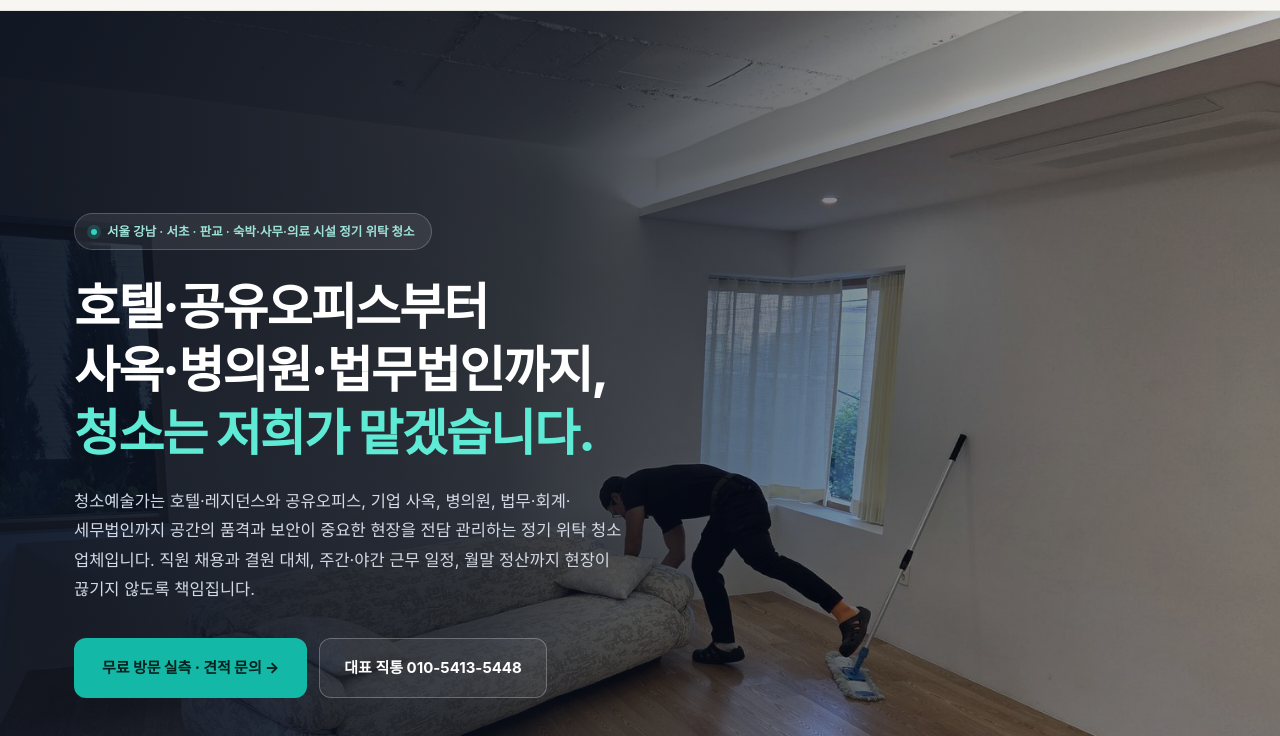
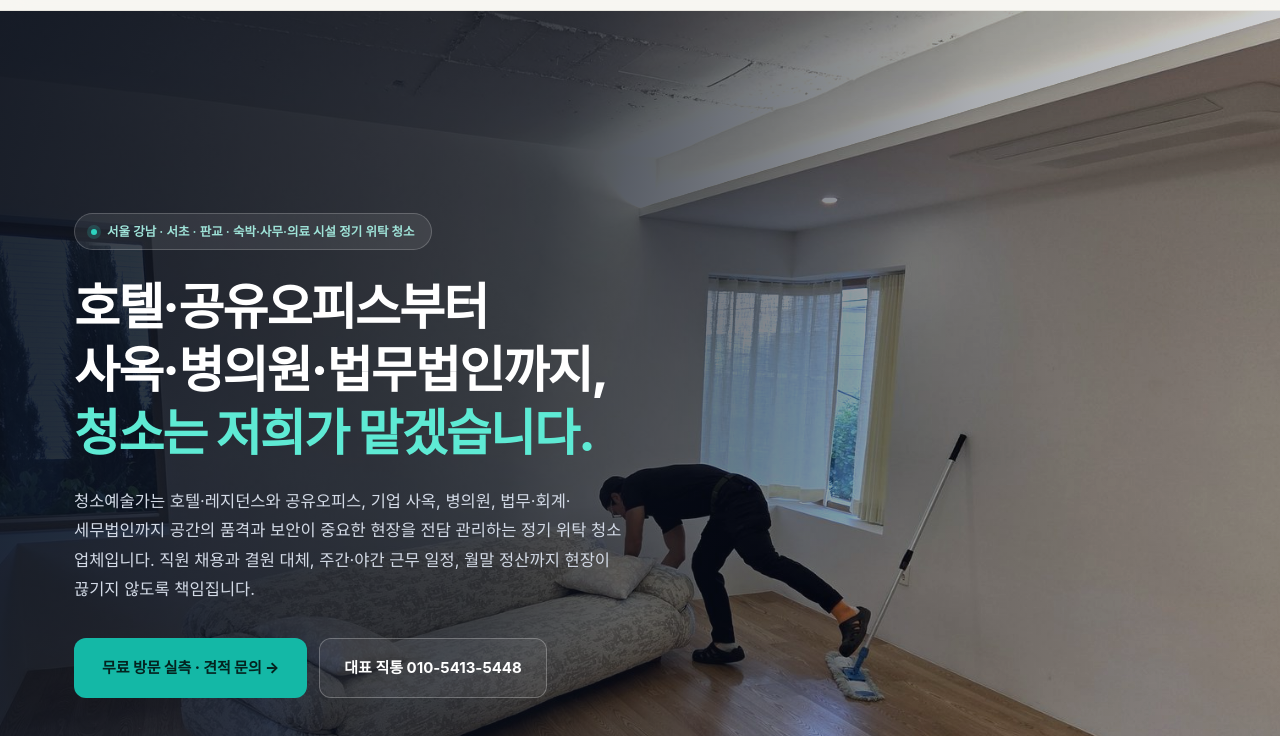
Before and after one commit to storygwon/CleanArtist, a plain HTML site: page index.html in a window 1280 px wide. Shown: the part 64-800 px from the top of the page. Drawn offline with Linux system fonts and the light colour scheme; a web font is replaced by a local one.

Commit message:
첫 화면 사진 밝기 보정

```diff
--- a/index.html
+++ b/index.html
@@ -72,10 +72,10 @@
     /* 첫 화면 */
     .hero { position: relative; color: #fff; background: var(--navy); overflow: hidden; isolation: isolate; }
     .hero-media { position: absolute; inset: 0; z-index: -2; }
-    .hero-media img { width: 100%; height: 100%; object-fit: cover; object-position: 58% 52%; filter: saturate(0.98) brightness(1.14); }
+    .hero-media img { width: 100%; height: 100%; object-fit: cover; object-position: 58% 52%; filter: saturate(1.0) brightness(1.22); }
     .hero::before {
       content: ""; position: absolute; inset: 0; z-index: -1;
-      background: linear-gradient(100deg, rgba(8,15,28,.93) 0%, rgba(8,15,28,.78) 40%, rgba(8,15,28,.38) 68%, rgba(8,15,28,.14) 100%);
+      background: linear-gradient(100deg, rgba(8,15,28,.90) 0%, rgba(8,15,28,.74) 40%, rgba(8,15,28,.34) 68%, rgba(8,15,28,.10) 100%);
     }
     .hero-inner { padding: 106px 24px 94px; max-width: 1180px; margin: 0 auto; }
     .hero-copy { max-width: 650px; }
```
